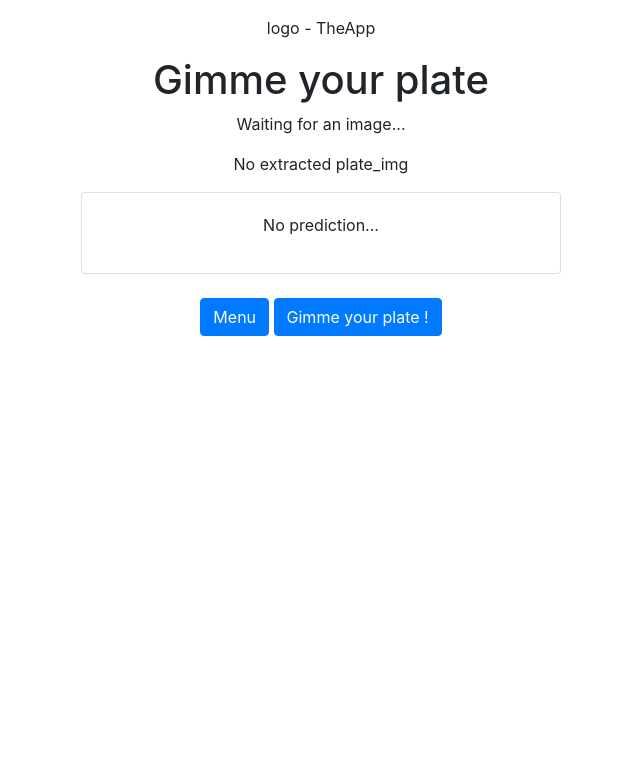
After one commit to CY-Tech-NLP-DL-UC/optical-character-recognition, a Flask app: template ocrapi/templates/results_plate_detection.html in a window 1280 px wide. The commit adds this page. Shown: the top 783 px of the page, without its empty margins (319-959 px from the left). Run offline with Flask 2, Linux system fonts and the light colour scheme; the template is opened without the code that fills it, so the values that code supplies are empty; some libraries are stand-ins or nearby versions.

Commit message:
page web - detection plate fonctionnel

```diff
--- a/ocrapi/main.py
+++ b/ocrapi/main.py
@@ -26,6 +26,9 @@ app.config.from_mapping(
     OUTPUT_FOLDER=OUTPUT_FOLDER,
 )
 
+filename_logo = "TheApp.jpg"
+rel_path_logo = Path("..") / "static" / filename_logo
+
 @app.route("/gimme_your_plate", methods=["GET", "POST"])
 def plate():
     if request.method == "POST":
@@ -46,9 +49,7 @@ def plate():
             if os.path.isfile(plate_path):
                 os.remove(plate_path)
             image_array = pl_detection.main(original_path)
-
             im = Image.fromarray((image_array * 255).astype(np.uint8))
-            print("#" * 50)
             print(plate_path)
             im.save(plate_path)
             input_img = open(plate_path, "rb")
@@ -56,12 +57,14 @@ def plate():
             response = get_prediction(image_bytes=img_bytes)
             plate_rel_path = Path("..") / "static" / "outputs" / filename
         return render_template(
-            "license_plate.html",
+            "results_plate_detection.html",
+            logo=rel_path_logo,
             original_img=original_rel_path,
             plate_img=plate_rel_path,
             response=response,
         )
-    return render_template("license_plate.html")
+    return render_template("license_plate.html",
+            logo=rel_path_logo)
 
 @app.route("/gimme_your_letter")
 def letter():
@@ -69,12 +72,13 @@ def letter():
 
 @app.route("/")
 def home():
-    print("ok")
-    return render_template("home.html")
+    filename_logo = "TheApp.jpg"
+    rel_path_logo = Path("..") / "static" / filename_logo
+    return render_template("home.html", logo=rel_path_logo)
 
 @app.route("/welcome")
 def welcome():
-    return "Welcome dear developers!"
+    return "Welcome!"
 
 @app.route("/recognize_text_pytorch", methods=["POST"])
 def recognize_text_pytorch():
@@ -84,6 +88,5 @@ def recognize_text_pytorch():
         content = get_prediction(image_bytes=img_bytes)
         return jsonify({"prediction": content})
 
-
 if __name__ == '__main__':
     app.run(port=5139)
--- /dev/null
+++ b/ocrapi/templates/results_plate_detection.html
@@ -0,0 +1,71 @@
+
+
+<html lang="en">
+<head>
+    <meta charset="UTF-8">
+    <meta name="viewport" content="width=device-width, initial-scale=1.0">
+    <link rel="stylesheet" href="https://stackpath.bootstrapcdn.com/bootstrap/4.2.1/css/bootstrap.min.css" integrity="sha384-GJzZqFGwb1QTTN6wy59ffF1BuGJpLSa9DkKMp0DgiMDm4iYMj70gZWKYbI706tWS" crossorigin="anonymous">
+    <title>Gimme your plate !</title>
+</head>
+<body style="overflow-y: scroll;" class="d-flex flex-row justify-content-center m-3">
+
+<main>
+    <div>
+        <div>
+        {% if logo %}
+        <img src={{logo}} alt="{{logo}}"/>
+        {% else %}
+        <p align="center">logo - TheApp</p>
+        {% endif %}
+        </div>
+
+        <div>
+            <h1 align="center">Gimme your plate</h1>
+        </div>
+
+    </div>
+
+    <div align="center">
+        <div>
+            {% if original_img %}
+            <p align="left">Your photo : </p>
+            <img src={{original_img}} alt="{{original_img}}" height="400", width="400" align="center">
+            {% else %}
+            <p>Waiting for an image...</p>
+            {% endif %}
+
+            {% if plate_img %}
+            <p align="left">Your plate : </p>
+            <img src={{plate_img}} alt="{{plate_img}}" align="center">
+            {% else %}
+            <p>No extracted plate_img</p>
+            {% endif %}
+
+            <div class="card" style="width: 30rem;">
+                <div class="card-body">
+                {% if response %}
+                <p align="left"><b>Your license plate is : {{response}} </b></p>
+                </div>
+            </div>
+                {% else %}
+                <p>No prediction...</p>
+                {% endif %}
+        </div>
+    </div>
+    <div align="center">
+        <br>
+        <a href="/">
+            <button type=submit class="btn btn-primary"> Menu </button>
+        </a>
+        <a href="/gimme_your_plate">
+            <button type=submit class="btn btn-primary"> Gimme your plate ! </button>
+        </a>
+    </div>
+
+
+
+</main>
+</body>
+
+
+</html>
```
Also changed, not shown: ocrapi/pl_detection/functions_pl_detection.py (+17 -5 lines), ocrapi/pl_detection/pl_detection.py (+11 -0 lines), ocrapi/templates/home.html (+9 -2 lines), ocrapi/templates/license_plate.html (+12 -28 lines), ocrapi/static/outputs/extracted_plate.jpg.
